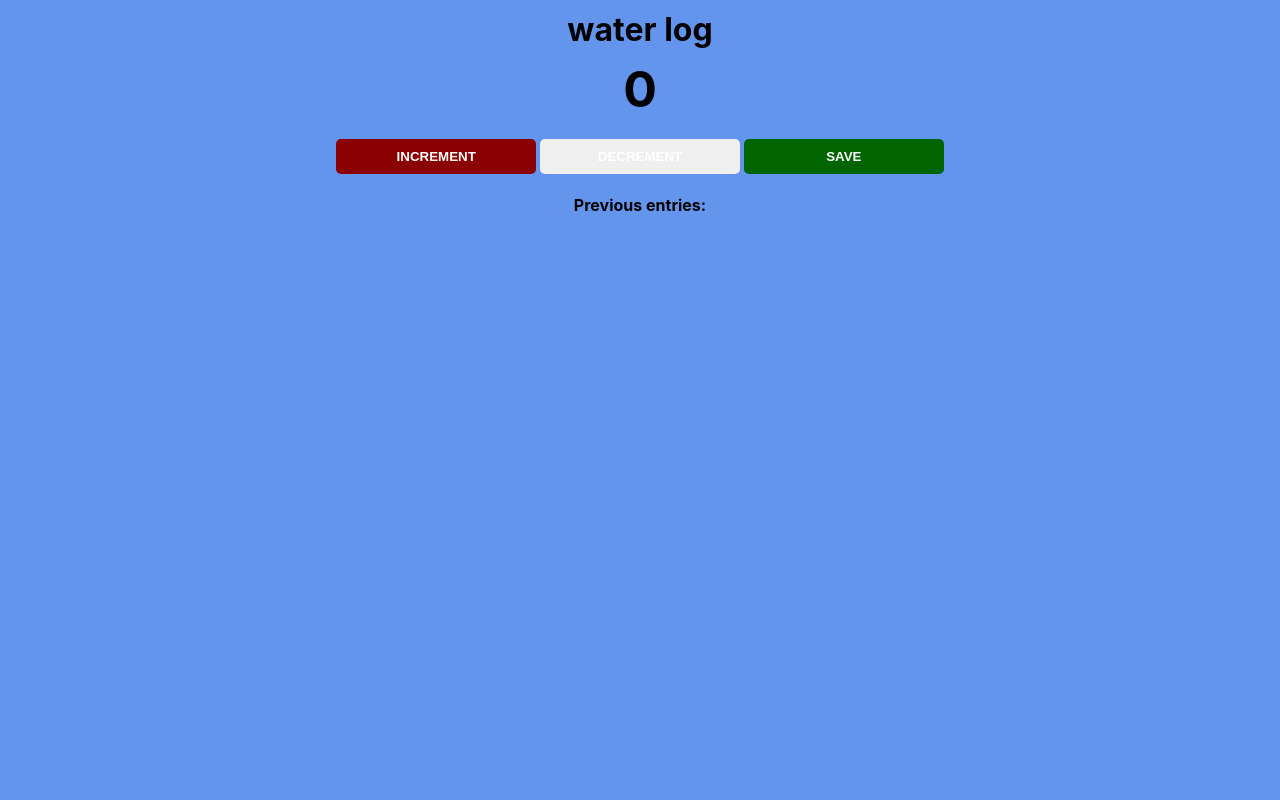
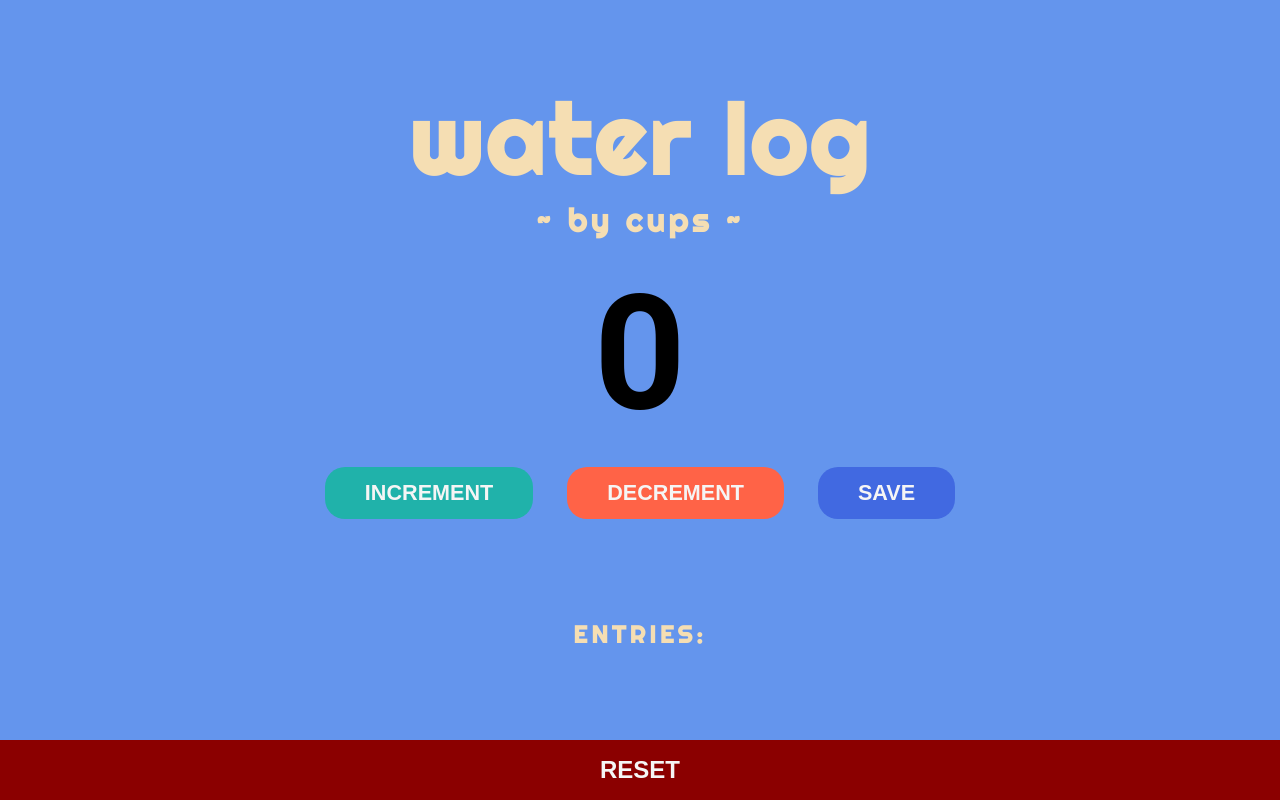
Before and after one commit to PauloMBorges/scrimba-javascript, a plain HTML site: page counter-app/index.html in a window 1280 px wide. Drawn offline with Linux system fonts and the light colour scheme.

Commit message:
Finish water log

```diff
--- a/counter-app/index.html
+++ b/counter-app/index.html
@@ -5,14 +5,22 @@
     <meta name="viewport" content="width=device-width, initial-scale=1.0">
     <link rel="stylesheet" href="style.css">
     <title>Water Log</title>
+    <link rel="preconnect" href="https://fonts.googleapis.com">
+    <link rel="preconnect" href="https://fonts.gstatic.com" crossorigin>
+    <link href="https://fonts.googleapis.com/css2?family=Righteous&display=swap" rel="stylesheet">
 </head>
 <body>
+    <div class="container">
         <h1>water log</h1>
+        <h2 class="subtitle">~ by cups ~</h2>
         <h2 id="count-el">0</h2>
         <button id="increment-btn">INCREMENT</button>
         <button id="decrement-btn">DECREMENT</button>
         <button id="save-btn">SAVE</button>
-    <p id="save-el">Previous entries: </p>
+        <p id="save-el">entries: </p>
+        <button id="reset-btn">RESET</button>
         <script src="script.js"></script>
+    </div>
+
 </body>
 </html>
--- a/counter-app/script.js
+++ b/counter-app/script.js
@@ -8,6 +8,8 @@ let decrementBtn = document.getElementById('decrement-btn')
 decrementBtn.addEventListener('click', decrement)
 let saveBtn = document.getElementById('save-btn')
 saveBtn.addEventListener('click', save)
+let resetBtn = document.getElementById('reset-btn')
+resetBtn.addEventListener('click', reset)
 
 function increment() {
     count += 1
@@ -21,7 +23,13 @@ function decrement() {
 
 function save() {
     history = count
-    saveEl.textContent += history + " / "
+    saveEl.textContent += history + " - "
     count = 0
     countEl.innerText = count
 }
+
+function reset() {
+    count = 0
+    countEl.innerText = count
+    saveEl.textContent = "entries: "
+}
--- a/counter-app/style.css
+++ b/counter-app/style.css
@@ -1,36 +1,93 @@
+*, *::before, *::after {
+    margin: 0;
+    padding: 0;
+    box-sizing: border-box;
+}
+
+
 body {
     background-color: #6495ED;
-    font-family: -apple-system, BlinkMacSystemFont, 'Segoe UI', Roboto, Oxygen, Ubuntu, Cantarell, 'Open Sans', 'Helvetica Neue', sans-serif;
+    font-family: 'Roboto', sans-serif;
     font-weight: bold;
+    font-style: normal;
     text-align: center;
 }
 
-h1 {
-    margin-top: 10px;
-    margin-bottom: 10px;
+.container {
+    width: 85%;
+    margin: 0 auto;
+
 }
 
-h2 {
-    font-size: 50px;
+h1 {
+    font-size: 6rem;
+    margin-top: 5rem;
+}
+
+.subtitle {
+    font-size: 2rem;
+    margin-bottom: 20px;
+}
+
+h1, .subtitle, #save-el {
+    font-family: "Righteous", sans-serif;
+    letter-spacing: 4px;
+    color: wheat;
+}
+
+#count-el {
+    font-size: 10rem;
     margin-top: 0;
     margin-bottom: 20px;
 }
 
 button {
+    color: whitesmoke;
+    font-size: 1.35rem;
+    font-weight: bold;
+    padding: 0.8rem 2.5rem;
+    border-radius: 20px;
+    cursor: pointer;
     border: none;
-    padding-top: 10px;
-    padding-bottom: 10px;
-    color: white;
-    font-weight: bold;
-    width: 200px;
-    margin-bottom: 5px;
-    border-radius: 5px;
+    transition: 0.25s;
+    margin: 0 15px;
+    margin-bottom: 20px;
+}
+
+button:hover {
+    transform: scale(1.05);
+    opacity: 0.9;
+
 }
 
 #increment-btn {
-    background: darkred;
+    background-color: #20B2AA;
+
+}
+
+#decrement-btn {
+    background-color: #FF6347;
 }
 
 #save-btn {
-    background: darkgreen;
+    background-color: #4169E1;
 }
+
+#reset-btn {
+    background-color: darkred;
+    position: fixed;
+    bottom: 0;
+    left: 0;
+    width: 100%;
+    border-radius: 0;
+    padding: 1rem 0;
+    font-size: 1.5rem;
+    margin: 0;
+}
+
+#save-el {
+    font-size: 1.5rem;
+    margin-top: 80px;
+    margin-bottom: 100px;
+    text-transform: uppercase;
+}
```
Also changed, not shown: counter-app/water-log-screenshot.png (added). Lines whose indentation alone changed are shown as unchanged.
